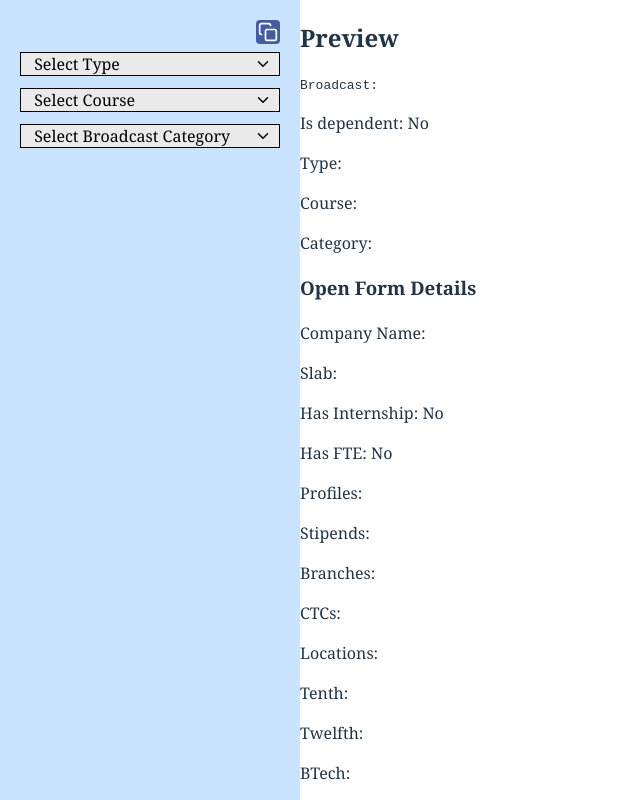
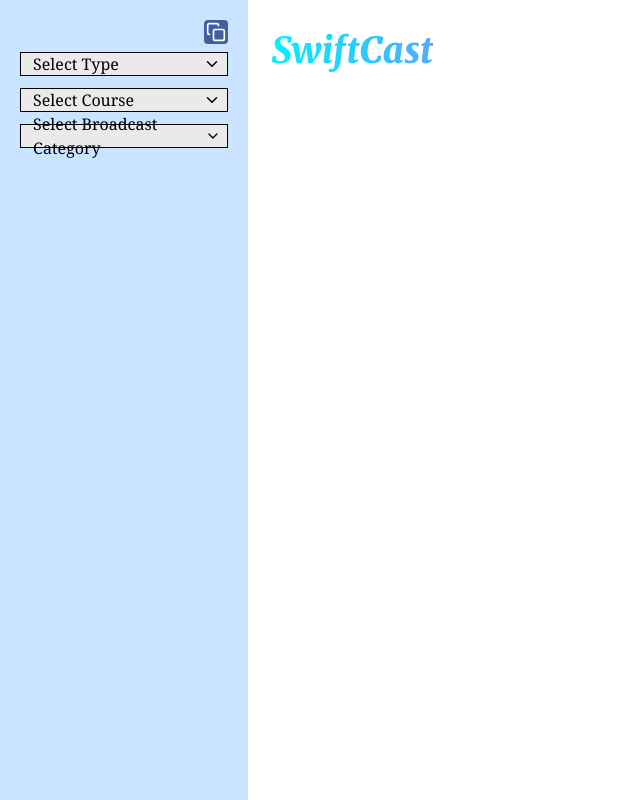
Before and after one commit to Vishnusbhat/broadcast-app, a React (Vite) app: page / in a window 1280 px wide. Shown: the top 800 px of the page, without its empty margins (0-640 px from the left). Built offline with nearby package versions, Linux system fonts and the light colour scheme.

Commit message:
added date format and notepoint label with index system

```diff
--- a/src/common.jsx
+++ b/src/common.jsx
@@ -124,13 +124,13 @@
         notes={notes}
         setNotes={setNotes}
       />
-      <Preview
+      {/* <Preview
         initForm={initForm}
         openForm={openForm}
         resultForm={resultForm}
         broadcast={broadcast}
-      />
-      {/* <Output broadcast={broadcast} /> */}
+      /> */}
+      <Output broadcast={broadcast} />
     </>
   );
 };
--- a/src/views/commonProfileInput.jsx
+++ b/src/views/commonProfileInput.jsx
@@ -204,7 +204,8 @@
         Expected Date of Joining
         <DatePicker
           selected={openForm.expectedDateOfJoining}
-          popperPlacement="top-end"
+          // popperPlacement="top-end"
+          onFocus={(e) => e.target.blur()}
           onChange={(date) =>
             handleFormChange("expectedDateOfJoining", date, null)
           }
@@ -222,6 +223,7 @@
           timeFormat="HH:mm"
           timeIntervals={30}
           timeCaption="Time"
+          onFocus={(e) => e.target.blur()}
           dateFormat="Pp"
           value={getLabel(openForm.deadlineForRegistration)}
           popperPlacement="bottom-start"
```
